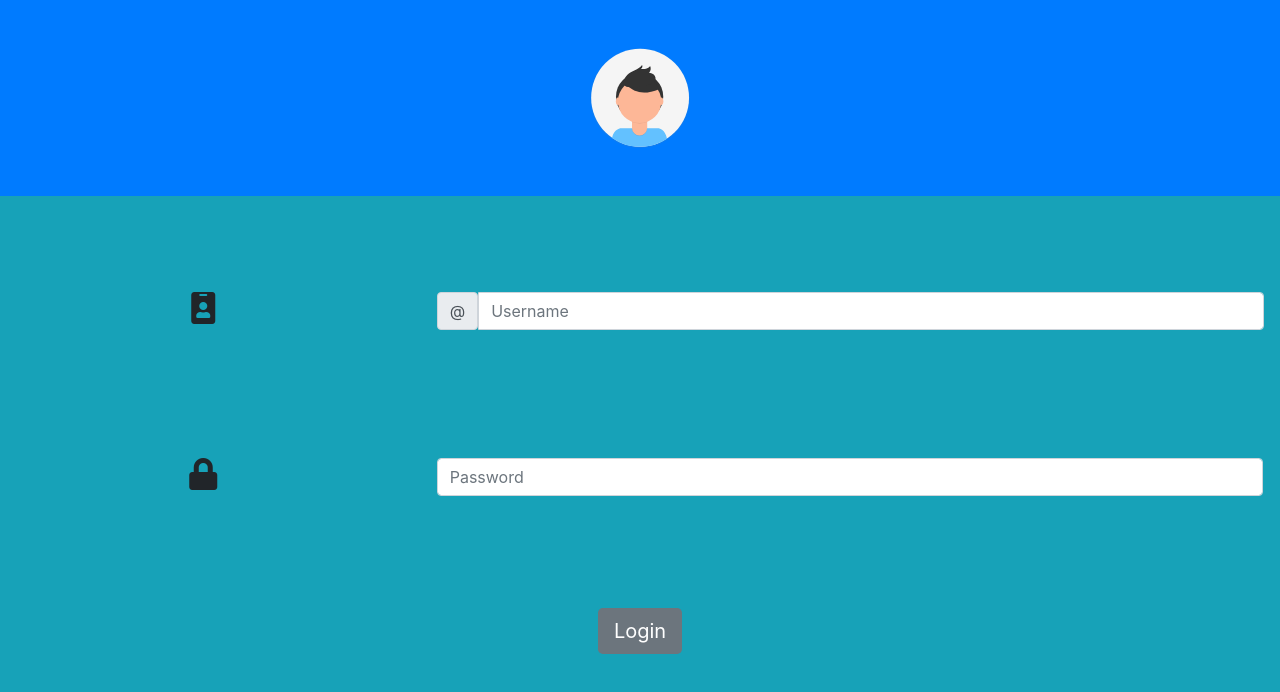
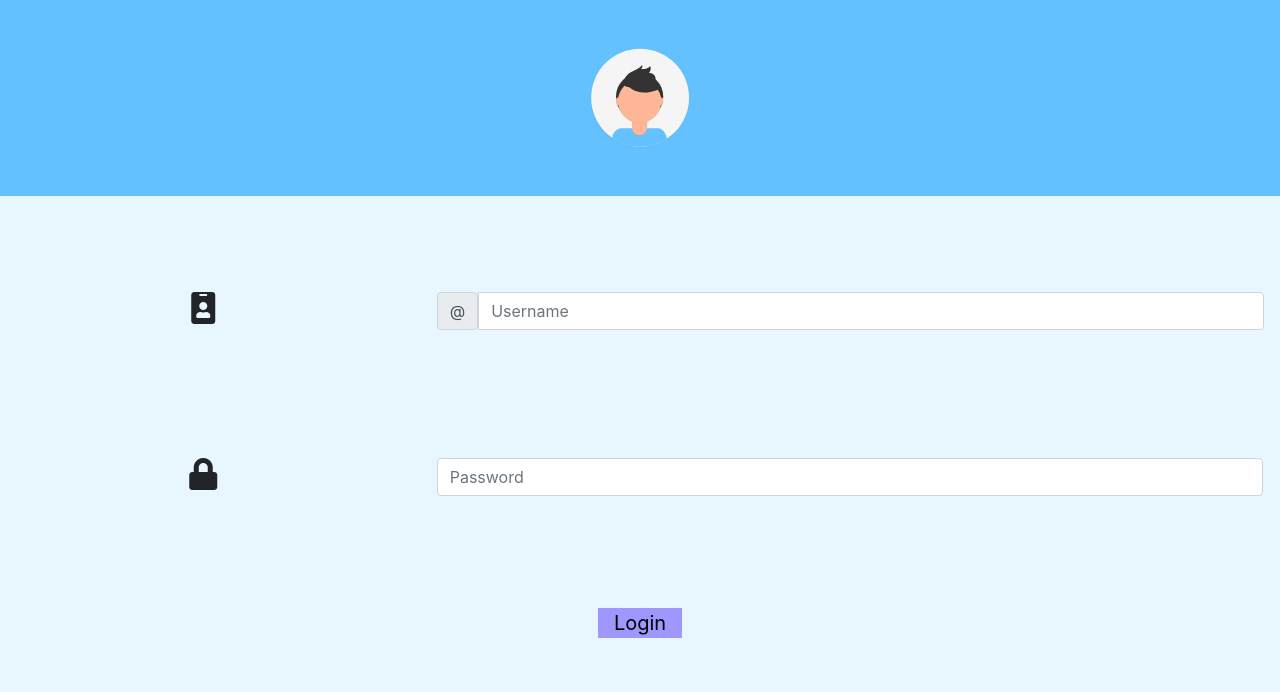
Before and after one commit to davidyeong97/TKD_final_project, a plain HTML site: page Login.html in a window 1280 px wide. Drawn offline with nearby package versions, Linux system fonts and the light colour scheme.

Commit message:
logincolor

```diff
--- a/Login.html
+++ b/Login.html
@@ -12,14 +12,17 @@
 </head>
 
 <body>
-    <div class="bg-info pb-5">
+    <div class="bottomcolor">
+    <div class=" pb-5">
         <header>
-            <div class="bg-primary text-center py-5 mb-5">
+            <div class="topcolor">
+            <div class="text-center py-5 mb-5">
                 <div>
                     <img src="/resources/image/undraw_profile_pic_ic5t.svg" class="icon">
                 </div>
             </div>
-
+            </div>
+            <div>
             <div class="form-group row py-5">
                 <div class="col d-flex justify-content-center">
                     <i class="fas fa-id-badge fa-2x"></i>
@@ -32,6 +35,7 @@
                 </div>
             </div>
 
+
             <div class="form-group row py-5">
                 <div class="col d-flex justify-content-center">
                     <i class="fas fa-lock fa-2x"></i>
@@ -42,8 +46,11 @@
                 </div>
             </div>
 
+
             <div class="row justify-content-center py-5">
-                <a href="/Main.html" class="btn-lg btn-secondary" role="button">Login</a>
+                <div class="buttoncolor">
+                <a href="/Main.html" class="btn-lg" role="button">Login</a>
+            </div>
             </div>
 
         </header>
--- a/resources/css/login.css
+++ b/resources/css/login.css
@@ -10,3 +10,17 @@ header {
     height: 100px;
     width: 100px;
 }
+.bottomcolor {
+    background-color: #E8F7FF;
+}
+
+.topcolor{
+    background-color: #63C1FF;
+}
+
+.buttoncolor{
+    background-color: #9F97FD;
+}
+.buttoncolor a{
+    color: black;
+}
```
Also changed, not shown: Confirmation.html (+0 -2 lines), resources/css/confirm.css (+5 -2 lines), 1 other file.
